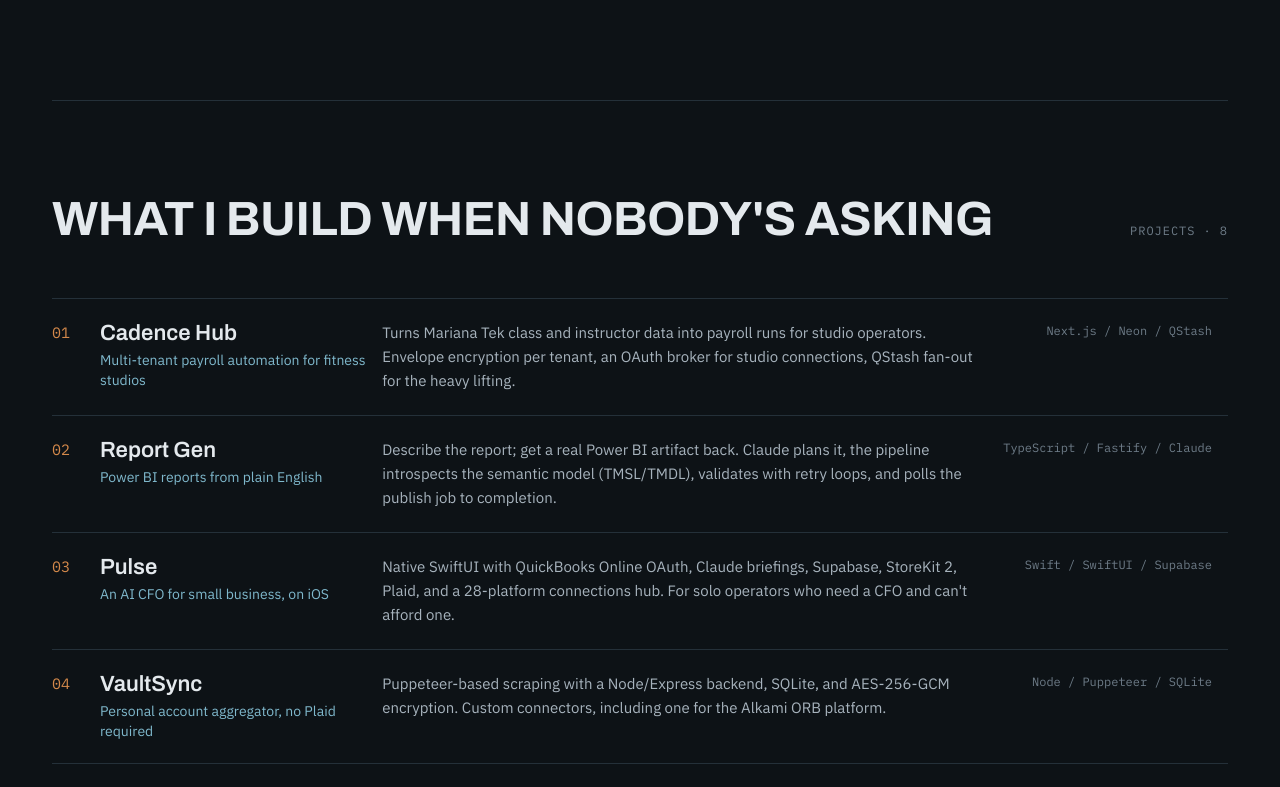
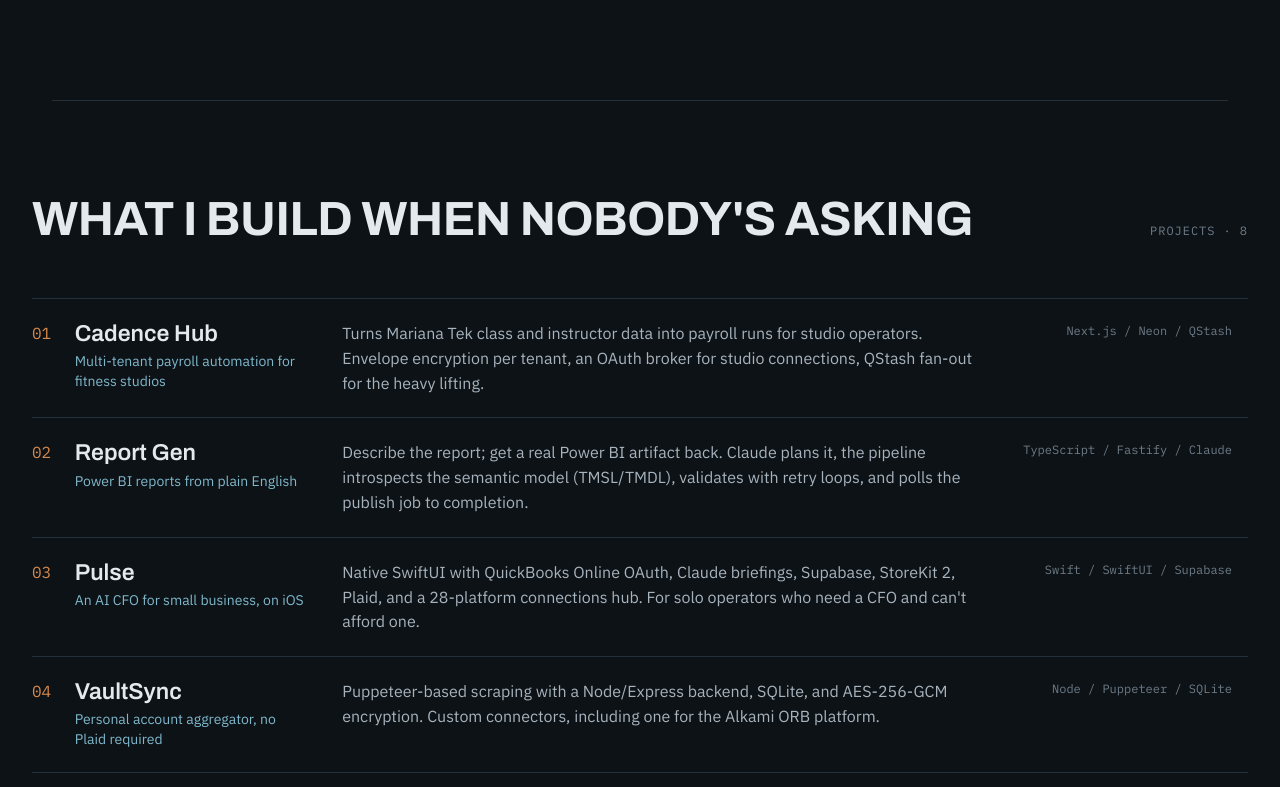
Before and after one commit to AJWilkinson85/aaronjwilkinson.com, a plain HTML site: page index.html in a window 1280 px wide. Shown: the part 2354-3141 px from the top of the page. Drawn offline with Linux system fonts and the light colour scheme.

Commit message:
Widen the projects table beyond the page column

```diff
--- a/index.html
+++ b/index.html
@@ -15,7 +15,9 @@
 html{background:var(--bg);color-scheme:dark}
 body{background:var(--bg);color:var(--ink);font:16px/1.6 var(--body);-webkit-font-smoothing:antialiased}
 a{color:inherit;text-decoration:none}
-.wrap{max-width:1240px;margin:0 auto;padding:0 32px;overflow-x:clip}
+html,body{overflow-x:clip}
+.wrap{max-width:1240px;margin:0 auto;padding:0 32px}
+#projects{width:min(1520px,100vw - 64px);margin-left:50%;transform:translateX(-50%)}
 .top{position:sticky;top:0;z-index:10;background:linear-gradient(var(--bg) 70%,transparent);display:flex;justify-content:space-between;align-items:center;padding:20px 0;font-family:var(--mono);font-size:12px;letter-spacing:.06em;text-transform:uppercase;color:var(--ink2)}
 .top nav{display:flex;gap:28px} .top nav a:hover{color:var(--copper)}
 .top .mark{color:var(--ink);font-weight:500} .top .mark i{font-style:normal;color:var(--copper)}
@@ -41,13 +43,13 @@
 .row-body p{color:var(--ink2);max-width:64em;margin-bottom:12px}
 .tags{display:flex;flex-wrap:wrap;gap:6px;margin-top:14px}
 .tag{font-family:var(--mono);font-size:11px;padding:4px 8px;border:1px solid var(--line);color:var(--ink2);letter-spacing:.04em}
-table{width:100%;border-collapse:collapse;font-size:15px}
+table{width:100%;border-collapse:collapse;font-size:16px}
 td{padding:22px 16px 22px 0;border-top:1px solid var(--line);vertical-align:top}
 tr:hover td{background:linear-gradient(90deg,var(--bg2),transparent)}
 .idx{font-family:var(--mono);color:var(--copper);width:48px;font-variant-numeric:tabular-nums}
-.name{font-family:var(--display);font-variation-settings:"wdth" 88;font-weight:600;font-size:22px;width:24%;line-height:1.1}
+.name{font-family:var(--display);font-variation-settings:"wdth" 88;font-weight:600;font-size:23px;width:22%;line-height:1.1;padding-right:32px}
 .name span{display:block;font:14px/1.4 var(--body);color:var(--glacier);margin-top:6px}
-.desc{color:var(--ink2);width:52%}
+.desc{color:var(--ink2);width:56%;padding-right:40px;line-height:1.55}
 .stack{font-family:var(--mono);font-size:12px;color:var(--mute);text-align:right;white-space:nowrap}
 .creds{display:grid;grid-template-columns:repeat(3,1fr);gap:1px;background:var(--line);border:1px solid var(--line)}
 .creds div{background:var(--bg);padding:24px} .creds b{display:block;font-family:var(--display);font-variation-settings:"wdth" 88;font-weight:600;font-size:20px}
@@ -60,7 +62,7 @@
 footer{padding:24px 0 40px;font-family:var(--mono);font-size:11px;color:var(--mute);display:flex;justify-content:space-between;text-transform:uppercase;letter-spacing:.06em}
 @media(max-width:900px){.hero{grid-template-columns:1fr}.about{columns:1}.row{grid-template-columns:1fr;gap:12px}.creds{grid-template-columns:1fr}
  table,tbody,tr,td{display:block;width:auto} td{border:0;padding:4px 0} tr{border-top:1px solid var(--line);padding:22px 0} .stack{text-align:left} .idx{margin-bottom:6px}}
-@media(max-width:600px){.wrap{padding:0 18px}.top nav{gap:16px}.top nav a:nth-child(1){display:none}}
+@media(max-width:600px){.wrap{padding:0 18px}#projects{width:calc(100vw - 36px)}.top nav{gap:16px}.top nav a:nth-child(1){display:none}}
 
 @keyframes rise{from{opacity:0;transform:translateY(14px)}to{opacity:1;transform:none}}
 .hero h1,.hero p,.facts{animation:rise .7s cubic-bezier(.2,.7,.2,1) both}
```
